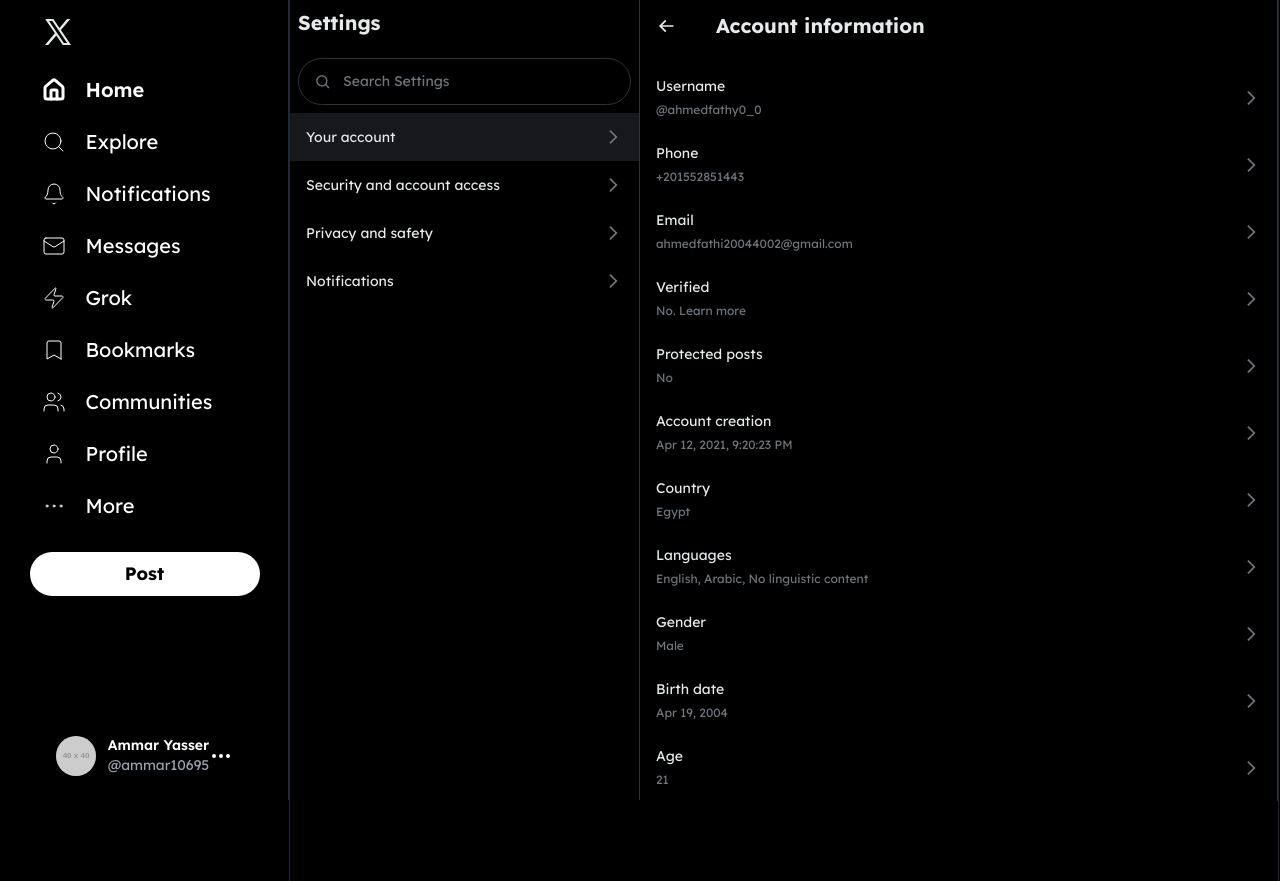
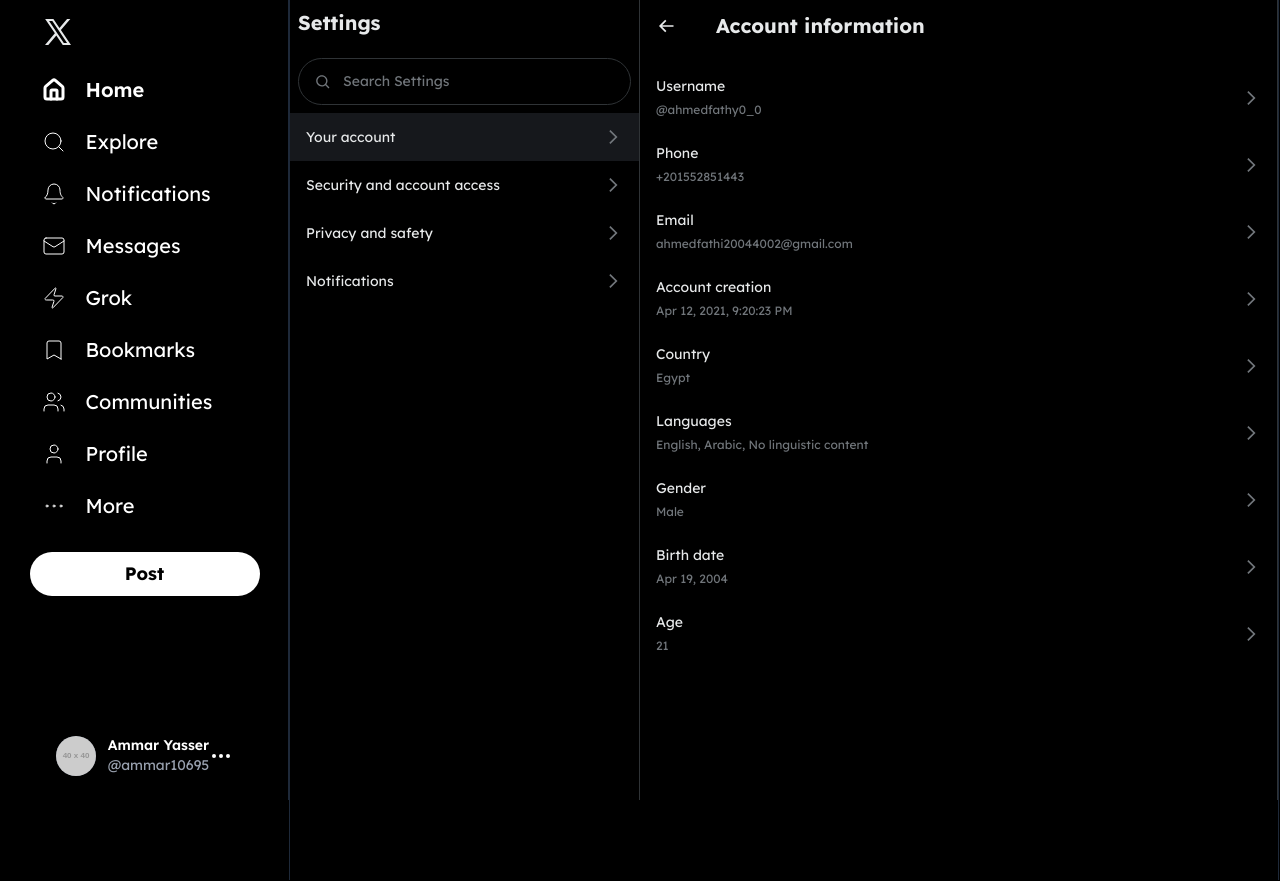
Before and after one commit to SWEProject25/frontend, a Next.js app: page /settings/account/accountinfo in a window 1280 px wide. Built offline with nearby package versions, Linux system fonts and the light colour scheme.

Commit message:
refactor: reorganize constants and remove unused files in settings

```diff
--- a/src/app/settings/account/accountinfo/page.tsx
+++ b/src/app/settings/account/accountinfo/page.tsx
@@ -2,7 +2,10 @@
 import { useRouter } from 'next/navigation';
 import Breadcrumb from '@/components/ui/Breadcrumb';
 import ListItem from '@/components/ui/ListItem';
-import { userData, accountInfoItems } from '@/constants/USER_DATA';
+import {
+  userData,
+  accountInfoItems,
+} from '@/features/settings/constants/USER_DATA';
 
 export default function AccountInfoPage() {
   const router = useRouter();
--- a/src/app/settings/account/accountinfo/username/page.tsx
+++ b/src/app/settings/account/accountinfo/username/page.tsx
@@ -5,7 +5,7 @@ import { useRouter } from 'next/navigation';
 import Breadcrumb from '@/components/ui/Breadcrumb';
 import { InputField } from '@/components/ui/input';
 import Button from '@/components/ui/Button';
-import { userData } from '@/constants/USER_DATA';
+import { userData } from '@/features/settings/constants/USER_DATA';
 
 export default function UsernamePage() {
   const router = useRouter();
--- a/src/app/settings/account/download/page.tsx
+++ /dev/null
@@ -1,11 +0,0 @@
-// This page will handle downloading user data archive
-export default function DownloadPage() {
-  return (
-    <div className="border-r border-border min-h-screen">
-      <div className="p-4">
-        <h1>Download an archive of your data</h1>
-        {/* Download archive functionality will go here */}
-      </div>
-    </div>
-  );
-}
--- a/src/app/settings/account/password/page.tsx
+++ b/src/app/settings/security_and_account_access/password/page.tsx
@@ -5,7 +5,7 @@ import { useRouter } from 'next/navigation';
 import Breadcrumb from '@/components/ui/Breadcrumb';
 import { InputField } from '@/components/ui/input';
 import Button from '@/components/ui/Button';
-import { userData } from '@/constants/USER_DATA';
+import { userData } from '@/features/settings/constants/USER_DATA';
 
 export default function PasswordPage() {
   const router = useRouter();
--- a/src/app/settings/security_and_account_access/two_factor/page.tsx
+++ /dev/null
@@ -1,12 +0,0 @@
-export default function TwoFactorAuthPage() {
-  return (
-    <div className="p-6">
-      <h2 className="text-2xl font-bold mb-4 text-text-active">
-        Two-factor authentication
-      </h2>
-      <p className="text-text-inactive">
-        Two-factor authentication content will be added here
-      </p>
-    </div>
-  );
-}
--- a/src/features/settings/components/AccountInformationList.tsx
+++ b/src/features/settings/components/AccountInformationList.tsx
@@ -3,7 +3,10 @@
 import { useRouter } from 'next/navigation';
 import Breadcrumb from '@/components/ui/Breadcrumb';
 import ListItem from '@/components/ui/ListItem';
-import { userData, accountInfoItems } from '@/constants/USER_DATA';
+import {
+  userData,
+  accountInfoItems,
+} from '@/features/settings/constants/USER_DATA';
 
 export default function AccountInformationList() {
   const router = useRouter();
--- a/src/features/settings/components/SettingsDetail.tsx
+++ b/src/features/settings/components/SettingsDetail.tsx
@@ -9,7 +9,7 @@ import {
   ChatIcon,
   InstallIcon,
 } from '@/components/ui/icons';
-import type { SettingsOption } from '@/constants/SETTINGs_ITEMS';
+import type { SettingsOption } from '@/features/settings/constants/SETTINGs_ITEMS';
 
 interface SettingsDetailProps {
   selectedOption: SettingsOption | null;
--- a/src/features/settings/components/SettingsLayout.tsx
+++ b/src/features/settings/components/SettingsLayout.tsx
@@ -1,7 +1,7 @@
 'use client';
 
 import { usePathname } from 'next/navigation';
-import { SETTINGS_ITEMS } from '@/constants/SETTINGs_ITEMS';
+import { SETTINGS_ITEMS } from '@/features/settings/constants/SETTINGs_ITEMS';
 import SettingsList from './SettingsList';
 import SettingsDetail from './SettingsDetail';
 
--- a/src/features/settings/components/SettingsList.tsx
+++ b/src/features/settings/components/SettingsList.tsx
@@ -5,7 +5,7 @@ import { usePathname } from 'next/navigation';
 import Breadcrumb from '@/components/ui/Breadcrumb';
 import ListItem from '@/components/ui/ListItem';
 import { SearchInput } from '@/components/ui/input';
-import type { SettingsOption } from '@/constants/SETTINGs_ITEMS';
+import type { SettingsOption } from '@/features/settings/constants/SETTINGs_ITEMS';
 
 interface SettingsListProps {
   options: SettingsOption[];
--- a/src/constants/SETTINGs_ITEMS.ts
+++ b/src/features/settings/constants/SETTINGs_ITEMS.ts
@@ -28,66 +28,66 @@ export const SETTINGS_ITEMS: SettingsOption[] = [
           'See your account information like your phone number and email address.',
         path: '/settings/account/accountinfo',
       },
-      {
-        id: 'change-password',
-        label: 'Change your password',
-        description: 'Change your password at any time.',
-        path: '/settings/account/password',
-      },
-      {
-        id: 'download-archive',
-        label: 'Download an archive of your data',
-        description:
-          'Get insights into the type of information stored for your account.',
-        path: '/settings/account/download',
-      },
+      // {
+      //   id: 'download-archive',
+      //   label: 'Download an archive of your data',
+      //   description:
+      //   'Get insights into the type of information stored for your account.',
+      //   path: '/settings/account/download',
+      // },
     ],
   },
   {
-    id: 'security',
+    id: 'security_and_account_access',
     label: 'Security and account access',
     description: 'Manage your account security',
     path: '/settings/security_and_account_access',
     subOptions: [
       {
-        id: 'security-overview',
-        label: 'Security',
-        description: 'Manage your account security settings.',
-        path: '/settings/security_and_account_access',
+        id: 'change-password',
+        label: 'Change your password',
+        description: 'Change your password at any time.',
+        path: '/settings/security_and_account_access/password',
       },
-      {
-        id: 'two-factor',
-        label: 'Two-factor authentication',
-        description: 'Manage two-factor authentication options.',
-        path: '/settings/security_and_account_access/two_factor',
-      },
-      {
-        id: 'connected-apps',
-        label: 'Apps and sessions',
-        description: 'See information about when you logged into your account.',
-        path: '/settings/security_and_account_access/sessions',
-      },
+      // {
+      //   id: 'security-overview',
+      //   label: 'Security',
+      //   description: 'Manage your account security settings.',
+      //   path: '/settings/security_and_account_access',
+      // },
+      // {
+      //   id: 'two-factor',
+      //   label: 'Two-factor authentication',
+      //   description: 'Manage two-factor authentication options.',
+      //   path: '/settings/security_and_account_access/two_factor',
+      // },
+      // {
+      //   id: 'connected-apps',
+      //   label: 'Apps and sessions',
+      //   description: 'See information about when you logged into your account.',
+      //   path: '/settings/security_and_account_access/sessions',
+      // },
     ],
   },
   {
-    id: 'privacy',
+    id: 'privacy_and_safety',
     label: 'Privacy and safety',
     description: 'Manage what information you see and share',
     path: '/settings/privacy_and_safety',
     subOptions: [
-      {
-        id: 'audience',
-        label: 'Audience and tagging',
-        description:
-          'Manage what information you allow other people on X to see.',
-        path: '/settings/privacy_and_safety',
-      },
-      {
-        id: 'content-preferences',
-        label: 'Content you see',
-        description: 'Decide what you see on X based on your preferences.',
-        path: '/settings/privacy_and_safety/content',
-      },
+      // {
+      //   id: 'audience',
+      //   label: 'Audience and tagging',
+      //   description:
+      //     'Manage what information you allow other people on X to see.',
+      //   path: '/settings/privacy_and_safety',
+      // },
+      // {
+      //   id: 'content-preferences',
+      //   label: 'Content you see',
+      //   description: 'Decide what you see on X based on your preferences.',
+      //   path: '/settings/privacy_and_safety/content',
+      // },
       {
         id: 'mute-block',
         label: 'Mute and block',
@@ -95,12 +95,12 @@ export const SETTINGS_ITEMS: SettingsOption[] = [
           'Manage the accounts, words, and notifications that you want to hide.',
         path: '/settings/privacy_and_safety/mute_and_block',
       },
-      {
-        id: 'direct-messages',
-        label: 'Direct messages',
-        description: 'Manage who can message you directly.',
-        path: '/settings/privacy_and_safety/direct_messages',
-      },
+      // {
+      //   id: 'direct-messages',
+      //   label: 'Direct messages',
+      //   description: 'Manage who can message you directly.',
+      //   path: '/settings/privacy_and_safety/direct_messages',
+      // },
     ],
   },
   {
--- a/src/constants/USER_DATA.ts
+++ b/src/features/settings/constants/USER_DATA.ts
@@ -3,8 +3,6 @@ export const userData = {
   username: '@ahmedfathy0_0',
   phone: '+201552851443',
   email: 'ahmedfathi20044002@gmail.com',
-  verified: 'No. Learn more',
-  protectedPosts: 'No',
   accountCreation: 'Apr 12, 2021, 9:20:23 PM',
   accountCreationIP: '156.193.143.48 (Egypt)',
   country: 'Egypt',
@@ -32,18 +30,6 @@ export const accountInfoItems = [
     label: 'Email',
     value: userData.email,
     path: '/settings/account/accountinfo/email',
-  },
-  {
-    id: 'verified',
-    label: 'Verified',
-    value: userData.verified,
-    path: '/settings/account/accountinfo/verified',
-  },
-  {
-    id: 'protected-posts',
-    label: 'Protected posts',
-    value: userData.protectedPosts,
-    path: '/settings/account/accountinfo/protected-posts',
   },
   {
     id: 'account-creation',
```
